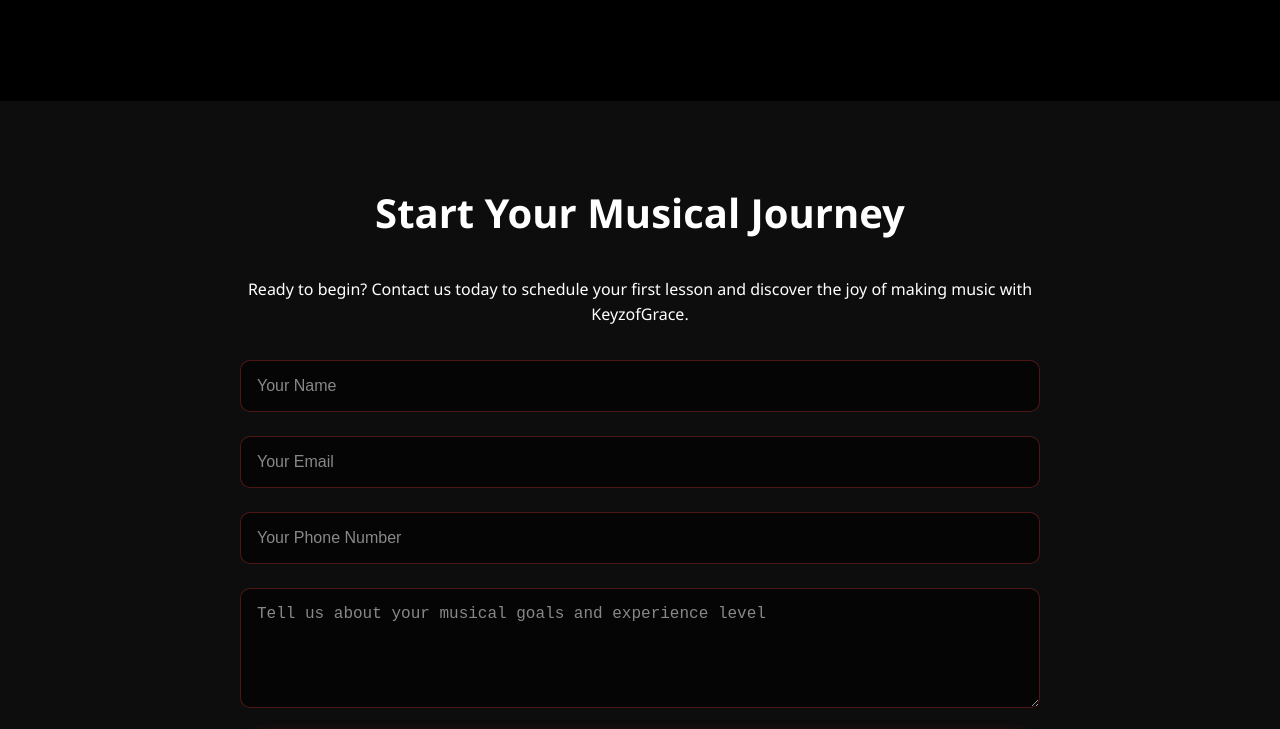
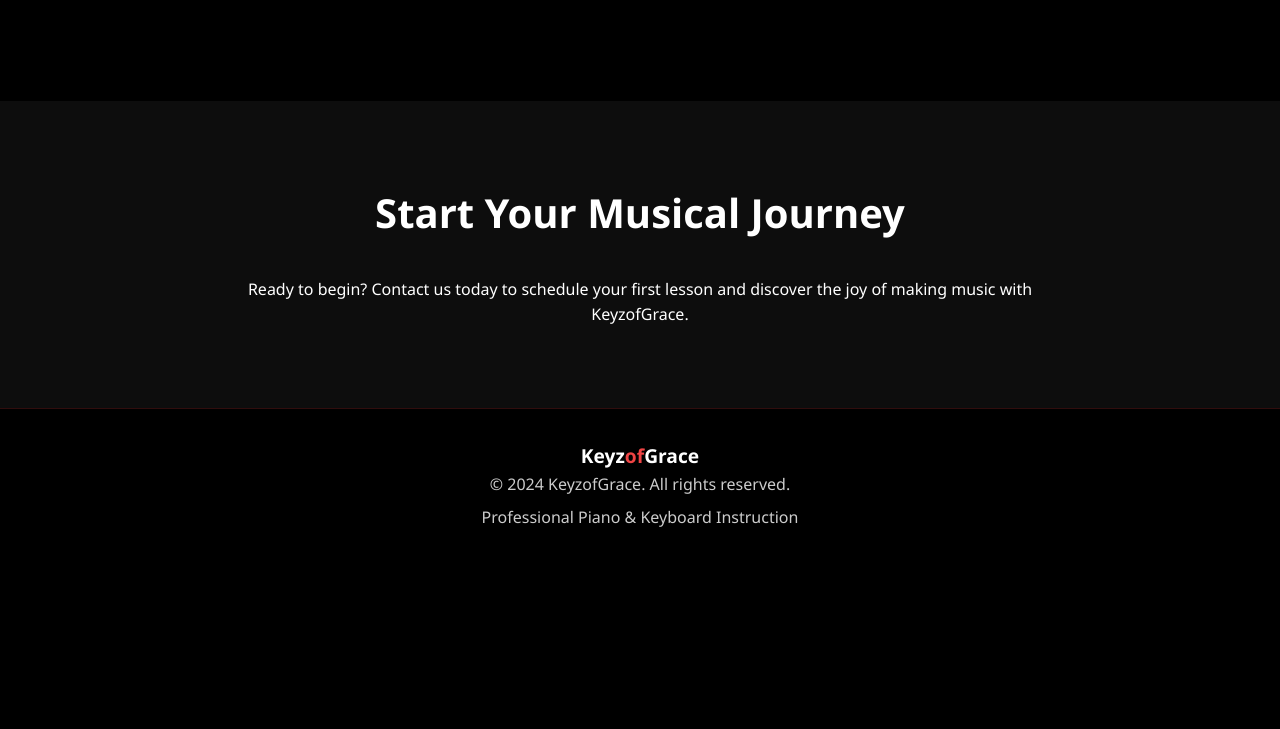
Before and after one commit to c0d3ph4n70m/keyzofgrace.com, a plain HTML site: page index.html in a window 1280 px wide. Shown: the part 2071-2800 px from the top of the page. After the commit the page ends 2642 px from the top, so only its background shows below. Drawn offline with Linux system fonts and the light colour scheme.

Commit message:
Update homepage: Remove CTA form and replace background with Nord keyboard image

```diff
--- a/index.html
+++ b/index.html
@@ -197,7 +197,7 @@
             left: 0;
             width: 100%;
             height: 100%;
-            background-image: url('https://images.unsplash.com/photo-1493225457124-a3eb161ffa5f?ixlib=rb-4.0.3&auto=format&fit=crop&w=2000&q=80');
+            background-image: url(https://cdn1.genspark.ai/user-upload-image/gpt_image_generated/33eb1327-46d0-4607-9c4e-1aae35482a38);
             background-size: cover;
             background-position: center;
             opacity: 0.15;
@@ -502,13 +502,7 @@
         <div class="contact-container">
             <h2 class="fade-in">Start Your Musical Journey</h2>
             <p class="fade-in">Ready to begin? Contact us today to schedule your first lesson and discover the joy of making music with KeyzofGrace.</p>
-            <form class="contact-form fade-in" id="contactForm">
-                <input type="text" name="name" placeholder="Your Name" required>
-                <input type="email" name="email" placeholder="Your Email" required>
-                <input type="tel" name="phone" placeholder="Your Phone Number">
-                <textarea name="message" placeholder="Tell us about your musical goals and experience level" required></textarea>
-                <button type="submit" class="cta-button">Send Message</button>
-            </form>
+
         </div>
     </section>
 
```
